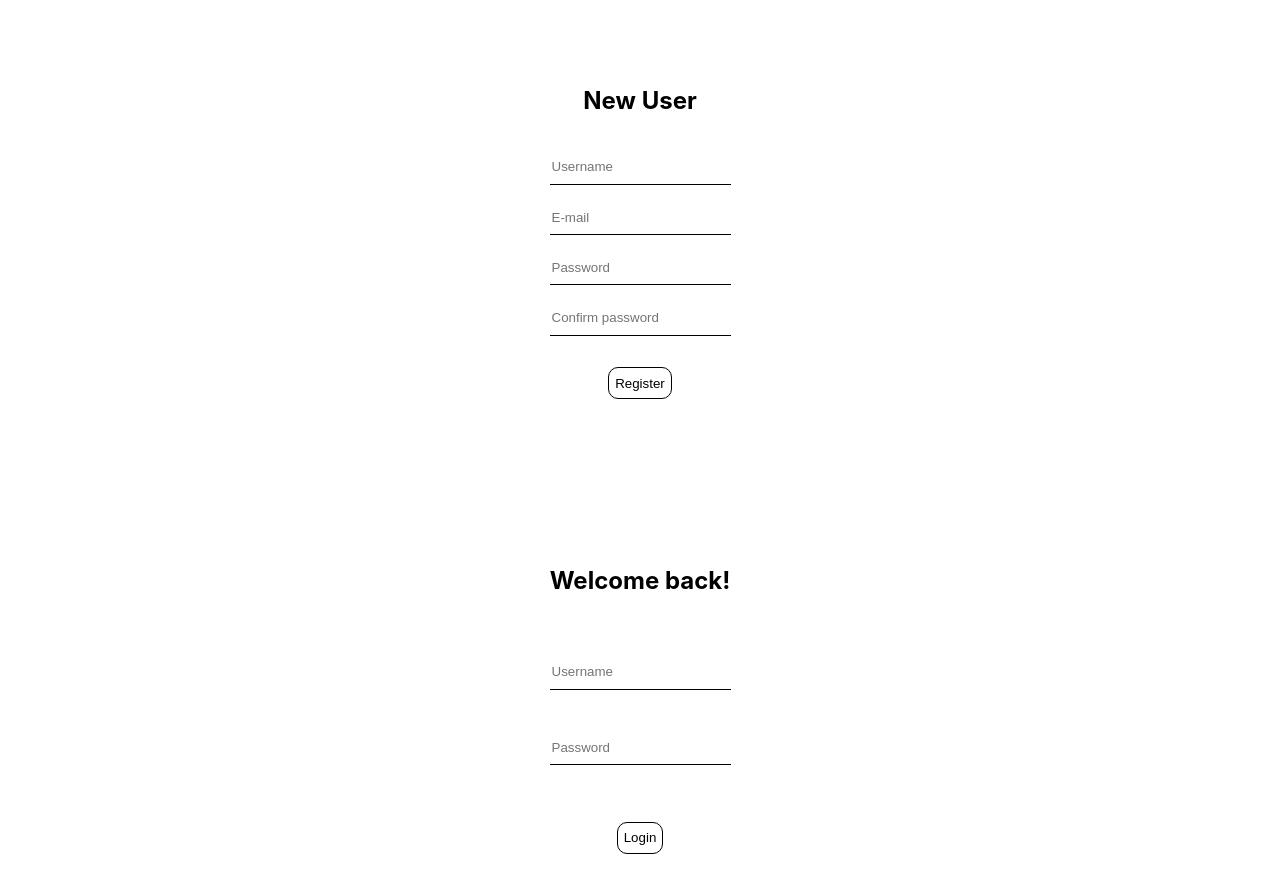
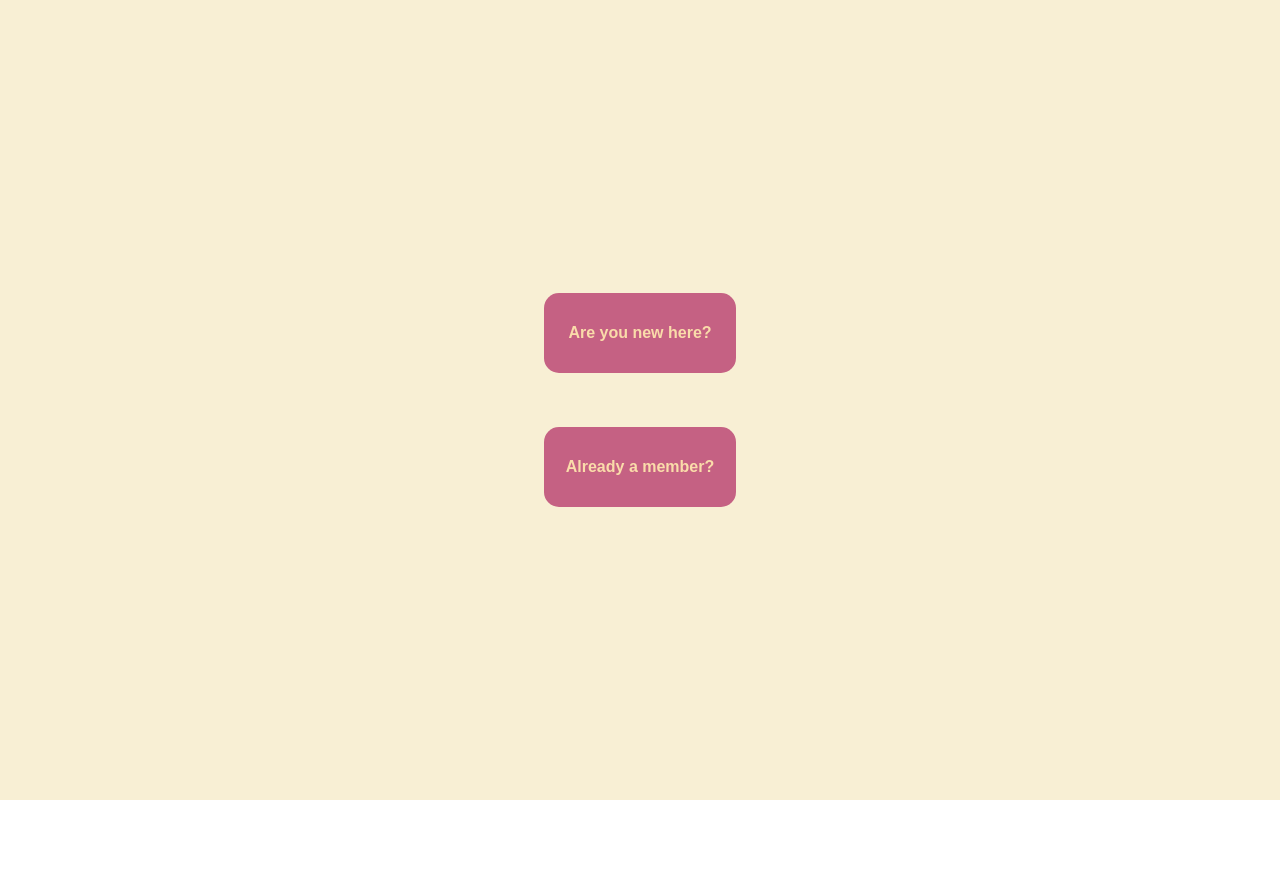
Before and after one commit to SimonaHriscu/authentication-form, a React (Create React App) app in the folder client/: page / in a window 1280 px wide. Shown: the top 892 px of the page. After the commit the page ends 800 px from the top, so only its background shows below. Built offline with nearby package versions, Linux system fonts and the light colour scheme.

Commit message:
component routing

```diff
--- a/client/src/App.js
+++ b/client/src/App.js
@@ -1,15 +1,21 @@
-import React from 'react';
+import React, { useState, useEffect } from 'react';
 import './scss/main.scss';
 import Auth from './components/Auth/Auth';
 import Login from './components/Login/Login';
+import Home from './components/Home/Home';
 
-function App() {
+import { BrowserRouter as Router, Switch, Route } from 'react-router-dom';
+
+const App = () => {
   return (
-    <div className="App">
-      <Auth />
-      <Login />
-    </div>
+    <Router>
+      <div className="App">
+        <Route path="/" exact component={Home}></Route>
+        <Route path="/register" component={Auth}></Route>
+        <Route path="/login" component={Login}></Route>
+      </div>
+    </Router>
   );
-}
+};
 
 export default App;
--- a/client/src/components/Auth/_auth.scss
+++ b/client/src/components/Auth/_auth.scss
@@ -5,6 +5,17 @@
   flex-direction: column;
   justify-content: center;
   align-items: center;
+  animation: slide-in-left 0.5s cubic-bezier(0.25, 0.46, 0.45, 0.94) 0.2s both;
+  @keyframes slide-out-left {
+    0% {
+      transform: translateX(0);
+      opacity: 1;
+    }
+    100% {
+      transform: translateX(-1000px);
+      opacity: 0;
+    }
+  }
   form {
     width: fit-content;
     height: 35vh;
@@ -16,12 +27,18 @@
       height: 4vh;
       border: none;
       border-bottom: 1px solid #000000;
+      background-color: transparent;
 
       &[type='submit'] {
         margin-top: 2vh;
-        background-color: transparent;
-        border: 0.5px solid black;
-        border-radius: 10px;
+        width: 7rem;
+        height: 2.5rem;
+        font-size: 1rem;
+        font-weight: bold;
+        border: none;
+        border-radius: 15px;
+        background-color: #c56183;
+        color: #fadcaa;
       }
       &:focus {
         outline: none;
--- a/client/src/scss/main.scss
+++ b/client/src/scss/main.scss
@@ -0,0 +1,84 @@
+.App {
+  display: flex;
+  justify-content: center;
+  align-items: center;
+  width: 100vw;
+  height: 100vh;
+  background-color: #f8efd4;
+}
+
+.slide-left-enter {
+  opacity: 0;
+}
+.slide-left-enter-done {
+  animation: slide-in-left 0.5s cubic-bezier(0.25, 0.46, 0.45, 0.94) 0.3s both;
+}
+.slide-left-exit {
+  animation: slide-out-left 0.5s cubic-bezier(0.55, 0.085, 0.68, 0.53) 0.3s both;
+}
+.slide-left-exit-active {
+  // animation: slide-out-left 0.5s cubic-bezier(0.55, 0.085, 0.68, 0.53) 0.3s both;
+}
+
+@keyframes slide-in-left {
+  0% {
+    transform: translateX(-1000px);
+    opacity: 0;
+  }
+  100% {
+    transform: translateX(0);
+    opacity: 1;
+  }
+}
+@keyframes slide-out-left {
+  0% {
+    transform: translateX(0);
+    opacity: 1;
+  }
+  100% {
+    transform: translateX(-1000px);
+    opacity: 0;
+  }
+}
+
+.slide-right-appear {
+  opacity: 0;
+}
+.slide-right-enter {
+  opacity: 0;
+}
+.slide-right-enter-done {
+  opacity: 1;
+  animation: slide-in-right 0.5s cubic-bezier(0.25, 0.46, 0.45, 0.94) 0.3s both;
+}
+.slide-right-exit {
+  animation: slide-out-right 0.5s cubic-bezier(0.55, 0.085, 0.68, 0.53) 0.3s
+    both;
+}
+.slide-right-exit-active {
+  opacity: 0;
+  transform: scale(0.9);
+  transition: opacity 300ms, transform 300ms;
+}
+
+@keyframes slide-in-right {
+  0% {
+    transform: translateX(1000px);
+    opacity: 0;
+  }
+  100% {
+    transform: translateX(0);
+    opacity: 1;
+  }
+}
+
+@keyframes slide-out-right {
+  0% {
+    transform: translateX(0);
+    opacity: 1;
+  }
+  100% {
+    transform: translateX(1000px);
+    opacity: 0;
+  }
+}
```
Also changed, not shown: client/src/components/Login/_login.scss (deleted).
